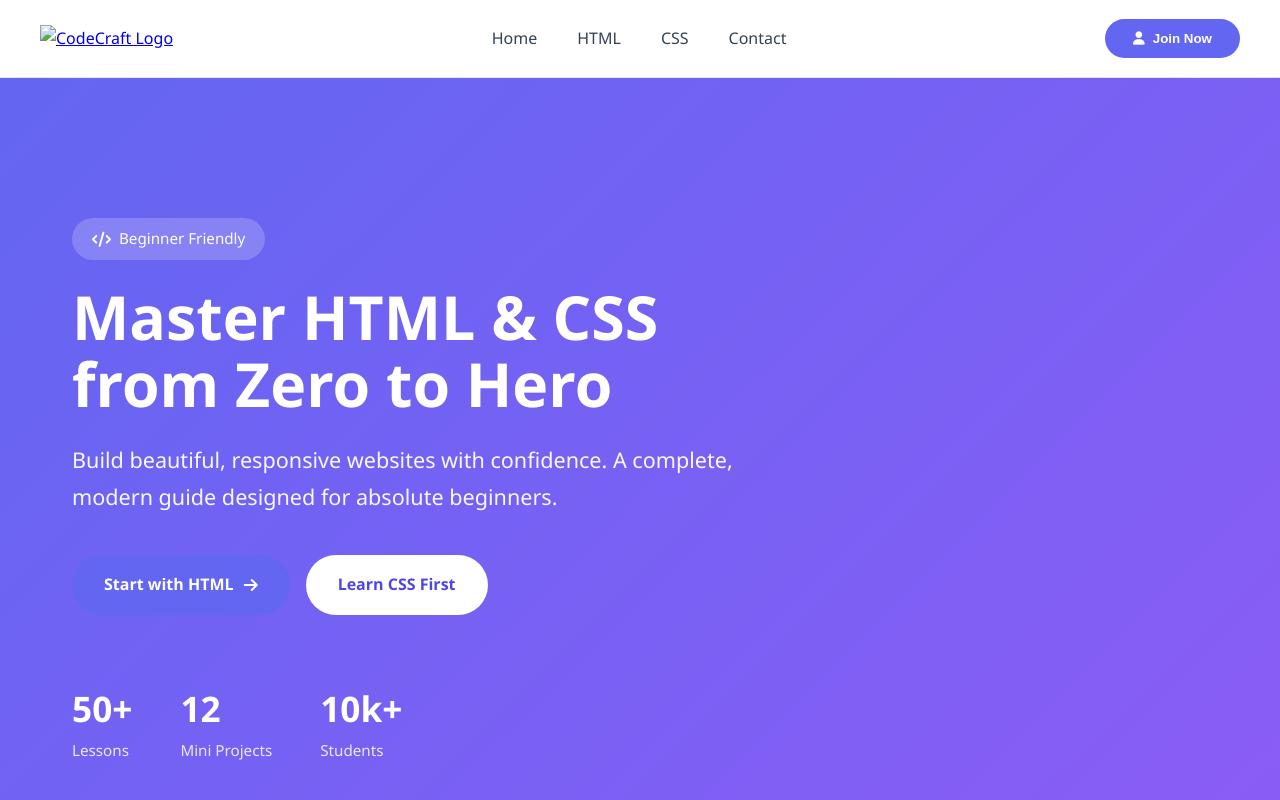
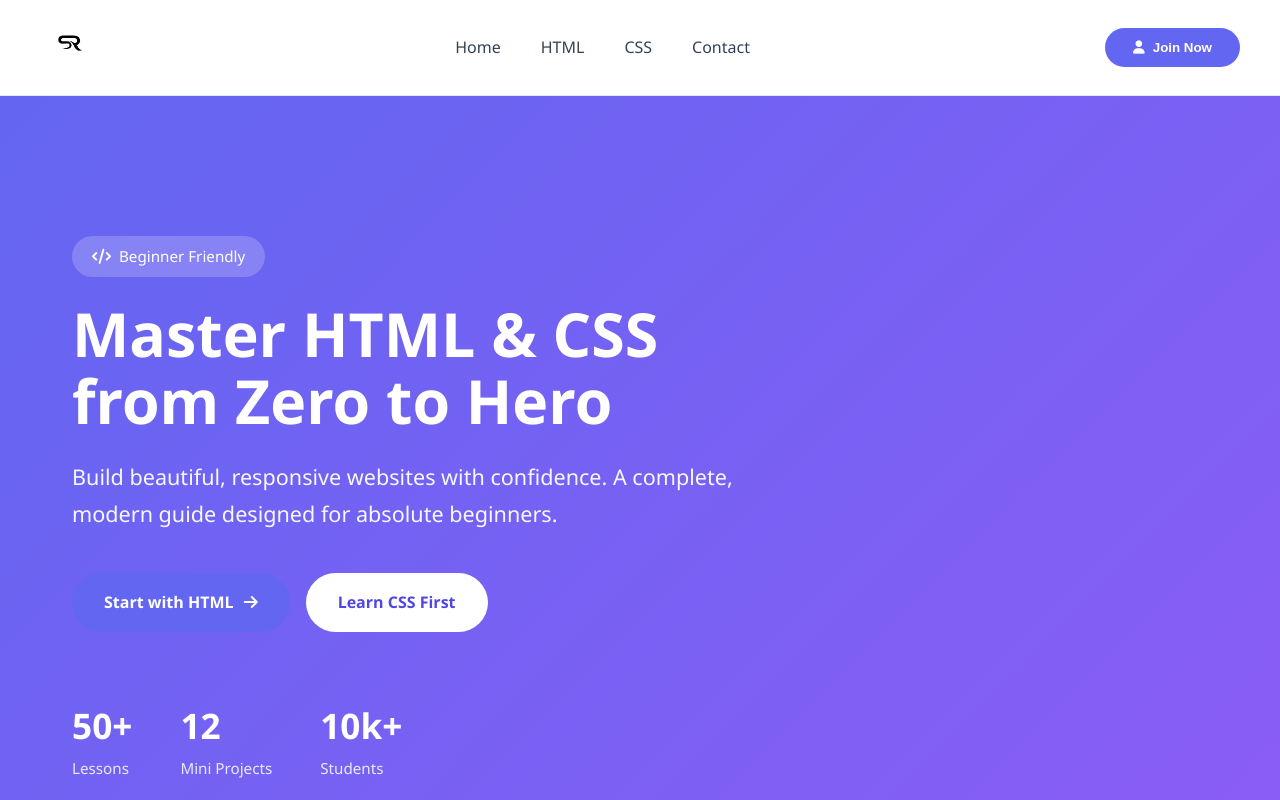
Before and after one commit to sagarohilla20-tech/Project-1, a plain HTML site: page index.html in a window 1280 px wide. Shown: the top 800 px of the page. Drawn offline with Linux system fonts and the light colour scheme.

Commit message:
Update index.html

```diff
--- a/index.html
+++ b/index.html
@@ -13,7 +13,7 @@
         <div class="container nav-content">
             <div class="logo">
                 <a href="#">
-                    <img src="New folder/Logo.webp" alt="CodeCraft Logo">
+                    <img src="images\Logo.webp" alt="CodeCraft Logo">
                 </a>
             </div>
             <div class="nav-links">
```
